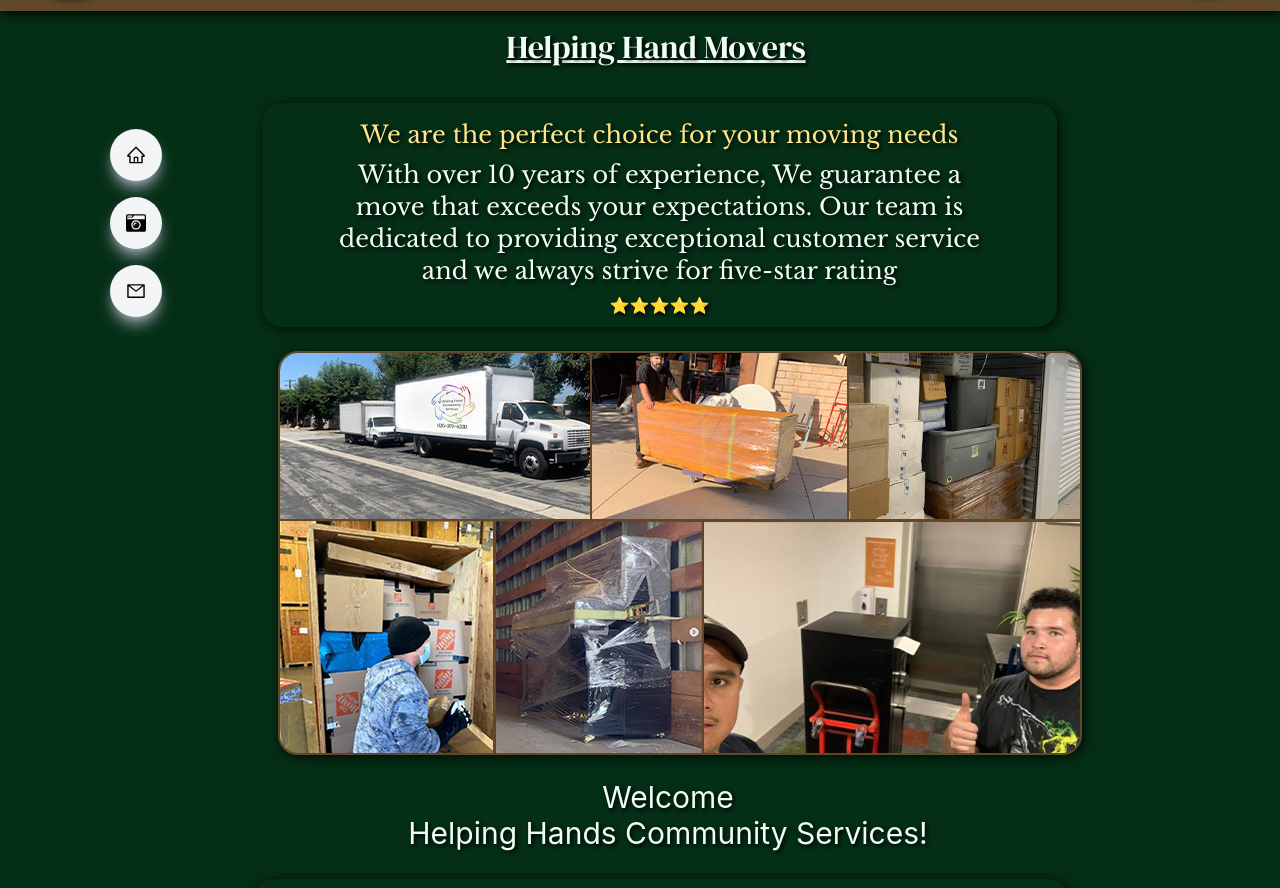
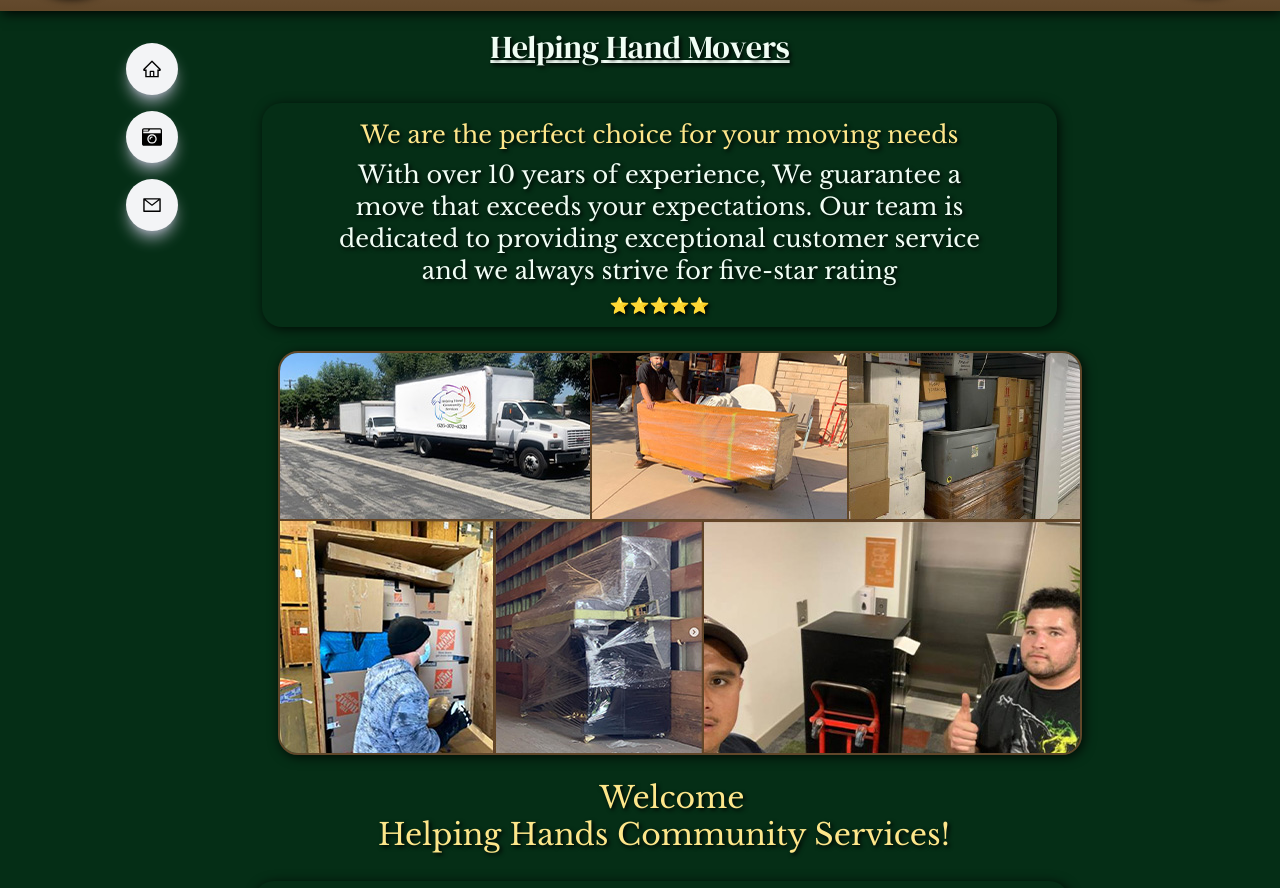
Before and after one commit to MyBaBB/HelpingHands, a React (Vite) app: page / in a window 1280 px wide. Shown: the part 127-1015 px from the top of the page. Built offline with nearby package versions, Linux system fonts and the light colour scheme.

Commit message:
looking snazzy

```diff
--- a/src/components/MainHands.jsx
+++ b/src/components/MainHands.jsx
@@ -83,7 +83,7 @@ const RotateHands = () => {
 
           <Accordian02 />
 
-        <h1 id='HelpingHandMovers_H1' className='WhiteSpaceNowrap hidden md:block  mb-0  sm:mb-4 md:ml-[2rem] '> Helping Hand Movers</h1>
+        <h1 id='HelpingHandMovers_H1' className='WhiteSpaceNowrap hidden md:block  mb-0  sm:mb-4'> Helping Hand Movers</h1>
 
             {/* TruckSmallScreen */}
          <div className='flex justify-center content-center'>
@@ -116,8 +116,12 @@ const RotateHands = () => {
 <Accordian01 />
 <article >
 <div   className='AboutUsParagraphWrapper -mt-14  hidden md:block'>
-  <h2 id='AboutUsh2' className='AboutUsh2 text-[1.45rem] lg:text-3xl
-    ml-14 pb-7 ' >Welcome <br />Helping Hands Community Services!</h2>
+        <h2 id='AboutUsh2' className='AboutUsh2 text-[1.45rem]
+           lg:text-3xl
+           ml-14 pb-7 ' >
+         <span className='WelcomeWrapper text-amber-200 '>Welcome <br />Helping Hands Community Services!
+         </span>
+       </h2>
    <p className='AboutUsParagraphMdBlock text-lg lg:text-2xl
     ml-[3.5rem] '>
    “We specialize in moving and offer two trucks, a 16ft and a 26ft, both fully insured.🔸Our busiest seasons for Moving are during Summer and Christmas, but we are here to help you all year round.🔸We have a talented crew, which includes a Licensed Electrician.🔸We also offer Property Management Services that include Painting, Custom Woodworking, General Construction and Hauling.🔸We take pride in our work and enjoy helping the folks in our community.”
--- a/src/components/Sidenav.jsx
+++ b/src/components/Sidenav.jsx
@@ -61,8 +61,8 @@ const Sidenav = () => {
 
 
                  {/* sideButtons */}
-      <div className='sideButtonsWrapper hidden md:block  fixed top-[15%] z-10
-          ml-[1rem]  lg:ml-[-1rem] xl:ml-[-2rem]  md:mt-32 lg:mt-38
+      <div className='sideButtonsWrapper hidden md:block  fixed  z-10
+           md:mt-32  lg:-ml-4
      '>
       <div className='flex flex-col '>
         <a href="#" className='rounded-full text-black shadow-lg bg-gray-100 shadow-gray-400 m-2 p-4 cursor-pointer hover:scale-110 ease-in duration-300'>
--- a/src/index.css
+++ b/src/index.css
@@ -181,6 +181,14 @@ body {
     box-shadow: 2px 2px 12px rgba(0,0,0,0.8);
     z-index: 0;
   }
+     .WelcomeWrapper {
+      font-family: Libre_Baskerville;
+      text-align: center;
+      padding: .5rem;
+      max-width: 815px;
+      border-radius: 20px;
+      z-index: 0;
+     }
 
  @media  (orientation: landscape) and (max-width: 900px) {
    .sideButtonsWrapper {
```
